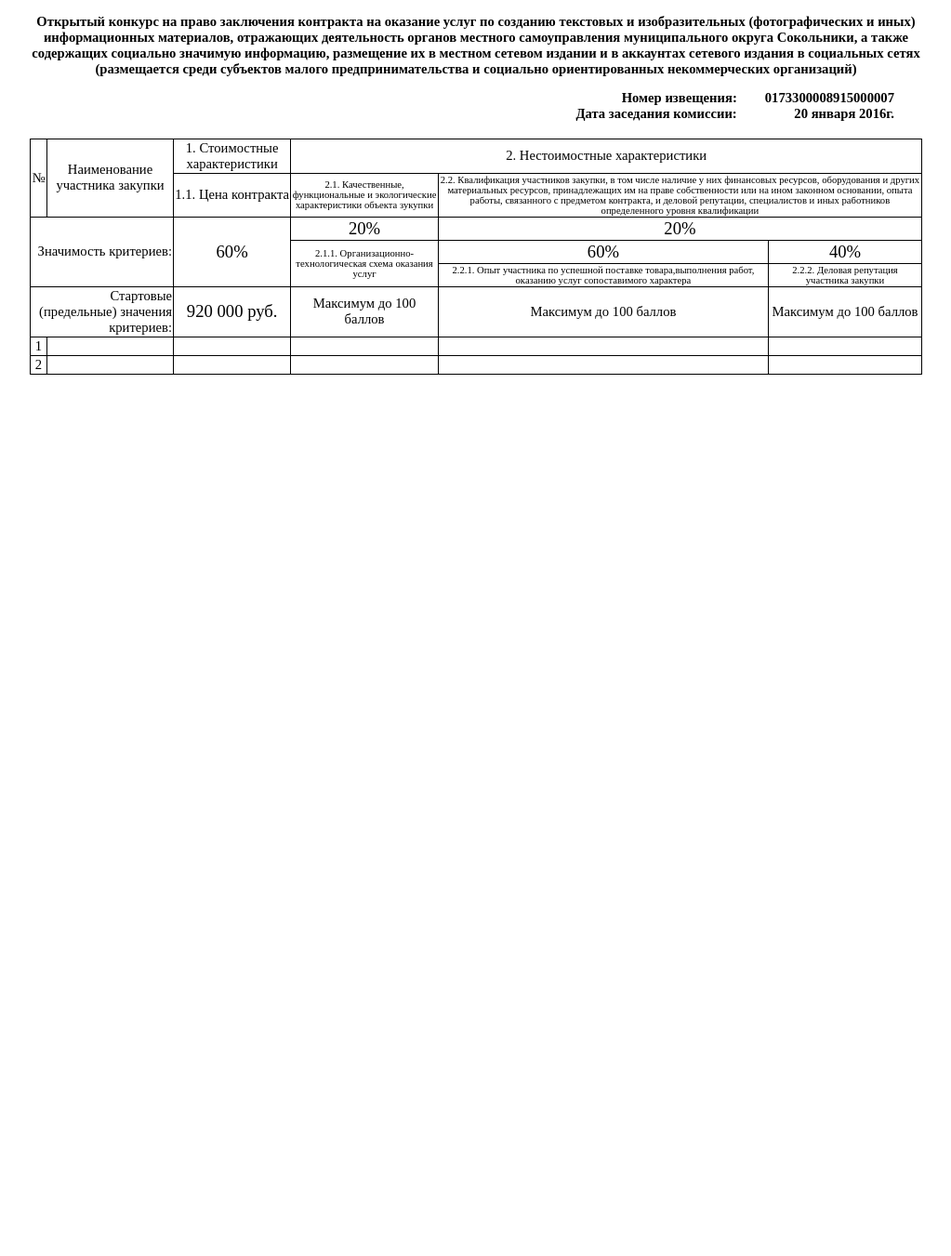
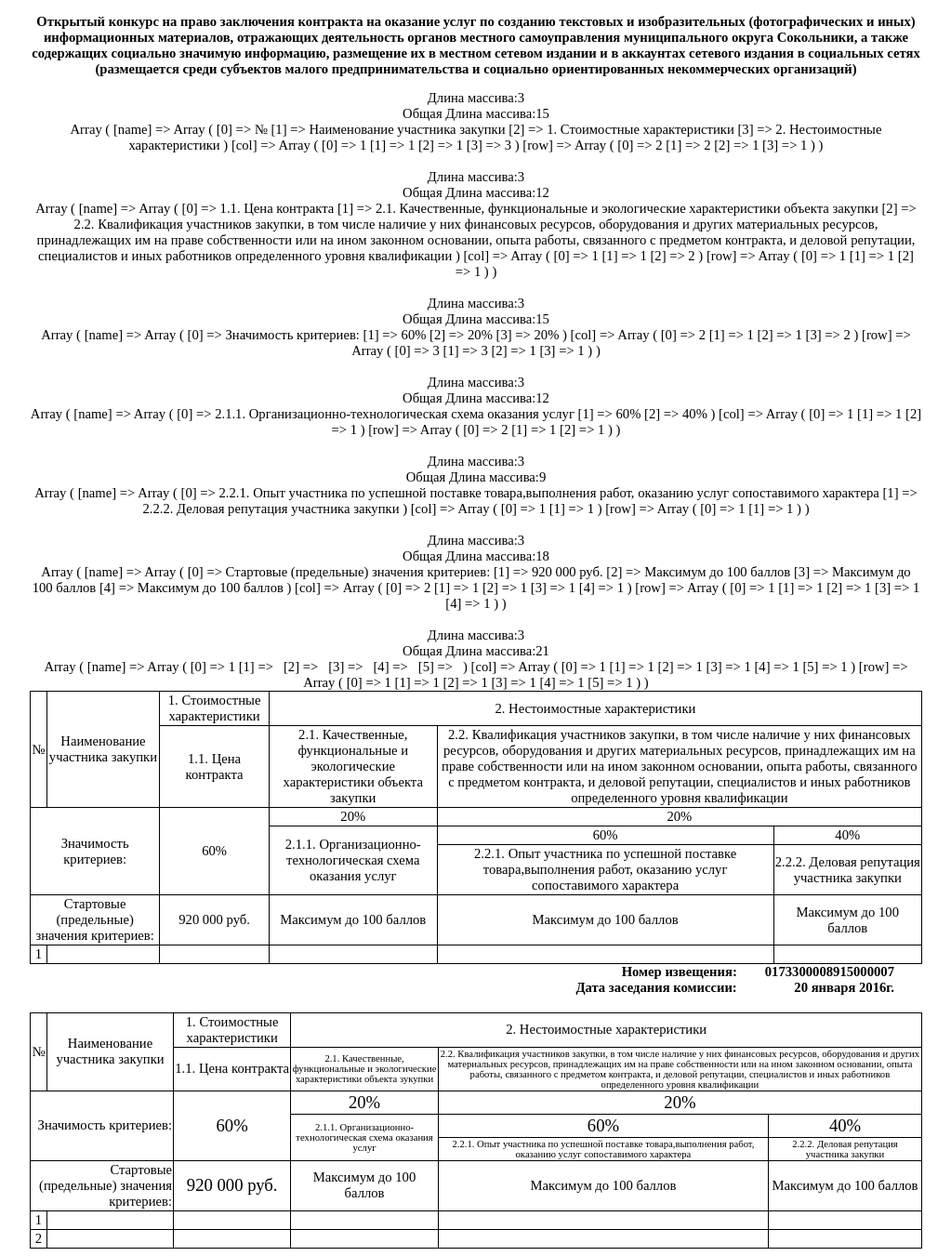
Before and after one commit to Sergikv/delta, a PHP site: page / in a window 1280 px wide. Shown: the whole page at 93% size, without its empty margins (128-1151 px from the left). Before the commit the page ends 403 px from the top, so only its background shows below. Run offline with PHP 8.4, Linux system fonts and the light colour scheme.

Commit message:
Заголовок гл.таблицы формируется успешно

```diff
--- a/table-registr-Model.php
+++ b/table-registr-Model.php
@@ -9,19 +9,211 @@ $title_table_1 = array (
 				"Наименование участника закупки",
 				"1. Стоимостные характеристики",
 				"2. Нестоимостные характеристики"),
-	"col" => array(
-				1, 1, 1, 3),
-	"row" => array(
-				2, 2, 1, 1)
+	"col" => array(1, 1, 1, 3),
+	"row" => array(2, 2, 1, 1)
 		);
 
 $title_table_2 = array (
 	"name" => array(
 				"1.1. Цена контракта",
-				"2.1. Качественные, функциональные и экологические характеристики объекта зукупки",
+				"2.1. Качественные, функциональные и экологические характеристики объекта закупки",
 				"2.2. Квалификация участников закупки, в том числе наличие у них финансовых ресурсов, оборудования и других материальных ресурсов, принадлежащих им на праве собственности или на ином законном основании, опыта работы, связанного с предметом контракта, и деловой репутации, специалистов и иных работников определенного уровня квалификации"),
-	"col" => array(
-				1, 1, 2),
-	"row" => array(
-				1, 1, 1)
+	"col" => array(1, 1, 2),
+	"row" => array(1, 1, 1)
 		);
+
+$title_table_3 = array (
+	"name" => array(
+				"Значимость критериев:",
+				"60%",
+				"20%",
+				"20%"),
+	"col" => array(2, 1, 1, 2),
+	"row" => array(3, 3, 1, 1)
+		);
+
+$title_table_4 = array (
+	"name" => array(
+				"2.1.1. Организационно-технологическая схема оказания услуг",
+				"60%",
+				"40%"),
+	"col" => array(1, 1, 1),
+	"row" => array(2, 1, 1)
+		);
+
+$title_table_5 = array (
+	"name" => array(
+				"2.2.1. Опыт участника по успешной поставке товара,выполнения работ, оказанию услуг сопоставимого характера",
+				"2.2.2. Деловая репутация участника закупки"),
+	"col" => array(1, 1),
+	"row" => array(1, 1)
+		);
+
+$title_table_6 = array (
+	"name" => array(
+				"Стартовые (предельные) значения критериев:",
+				"920 000 руб.",
+				"Максимум до 100 баллов",
+				"Максимум до 100 баллов",
+				"Максимум до 100 баллов"),
+	"col" => array(2, 1, 1, 1, 1),
+	"row" => array(1, 1, 1, 1, 1)
+		);
+
+$title_table_7 = array (
+	"name" => array(
+				"1",
+				"&nbsp;",
+				"&nbsp;",
+				"&nbsp;",
+				"&nbsp;",
+				"&nbsp;"),
+	"col" => array(1, 1, 1, 1, 1, 1),
+	"row" => array(1, 1, 1, 1, 1, 1)
+		);
+
+print  "Длина массива:" . count($title_table_1);
+print  "<br>Общая Длина массива:" . $q=count($title_table_1, COUNT_RECURSIVE) . "<br>" ;
+print_r($title_table_1);
+print  "<br><br> Длина массива:" . count($title_table_2);
+print  "<br>Общая  Длина массива:" . $q=count($title_table_2, COUNT_RECURSIVE) . "<br>" ;
+print_r($title_table_2);
+print  "<br><br> Длина массива:" . count($title_table_3);
+print  "<br>Общая  Длина массива:" . $q=count($title_table_3, COUNT_RECURSIVE) . "<br>" ;
+print_r($title_table_3);
+print  "<br><br> Длина массива:" . count($title_table_4);
+print  "<br>Общая  Длина массива:" . $q=count($title_table_4, COUNT_RECURSIVE) . "<br>" ;
+print_r($title_table_4);
+print  "<br><br> Длина массива:" . count($title_table_5);
+print  "<br>Общая  Длина массива:" . $q=count($title_table_5, COUNT_RECURSIVE) . "<br>" ;
+print_r($title_table_5);
+print  "<br><br> Длина массива:" . count($title_table_6);
+print  "<br>Общая  Длина массива:" . $q=count($title_table_6, COUNT_RECURSIVE) . "<br>" ;
+print_r($title_table_6);
+print  "<br><br> Длина массива:" . count($title_table_7);
+print  "<br>Общая  Длина массива:" . $q=count($title_table_7, COUNT_RECURSIVE) . "<br>" ;
+print_r($title_table_7);
+/* function __autoload($class_name) {
+    include 'Сlasses/' . $class_name . '.php';
+}
+
+$obj  = new MyClass1();
+$obj2 = new MyClass2();
+*/
+
+// Класс формирования отдельной ячейки  с контентом, colspan, rowspan
+class Box {
+	var $content;
+	var $col;
+	var $row;
+
+	function __construct ($content, $col, $row) {
+		$this -> content = $content;
+		$this -> col = $col;
+		$this -> row = $row;
+	}
+
+	// Функция вывода ячейки
+	function view() {
+		echo '<td colspan=" ' . $this -> col . ' " rowspan=" ' . $this -> row . ' "> ' . $this -> content . '</td>';
+	}
+
+}
+
+// Вывод первой строки заголовка таблицы
+echo "<table><tr>";
+
+$end_array = 3;
+//count($title_table_1) / 3 - 2;
+
+for ($i = 0; $i <= $end_array; $i++)  {
+	$cell = new Box ($title_table_1[name][$i], $title_table_1[col][$i], $title_table_1[row][$i]);
+ 	$cell -> view();
+ 	unset($cell);
+}
+unset($end_array);
+echo "</tr>";
+
+// Вывод второй строки заголовка таблицы
+echo "<tr>";
+
+$end_array = 2;
+//count($title_table_1, COUNT_RECURSIVE) / 3 - 2;
+
+for ($i = 0; $i <= $end_array; $i++)  {
+	$cell = new Box ($title_table_2[name][$i], $title_table_2[col][$i], $title_table_2[row][$i]);
+ 	$cell -> view();
+	unset($cell);
+}
+unset($end_array);
+echo "</tr>";
+
+// Вывод третьей строки заголовка таблицы
+echo "<tr>";
+
+$end_array = 3;
+//count($title_table_3, COUNT_RECURSIVE) / 3 - 2;
+
+for ($i = 0; $i <= $end_array; $i++)  {
+	$cell = new Box ($title_table_3[name][$i], $title_table_3[col][$i], $title_table_3[row][$i]);
+ 	$cell -> view();
+ 	unset($cell);
+}
+unset($end_array);
+echo "</tr>";
+
+// Вывод четвертой строки заголовка таблицы
+echo "<tr>";
+
+$end_array = 2;
+//count($title_table_4, COUNT_RECURSIVE) / 3 - 2;
+
+for ($i = 0; $i <= $end_array; $i++)  {
+	$cell = new Box ($title_table_4[name][$i], $title_table_4[col][$i], $title_table_4[row][$i]);
+ 	$cell -> view();
+ 	unset($cell);
+}
+unset($end_array);
+echo "</tr>";
+
+// Вывод пятой строки заголовка таблицы
+echo "<tr>";
+
+$end_array = 1;
+//count($title_table_5, COUNT_RECURSIVE) / 3 - 2;
+
+for ($i = 0; $i <= $end_array; $i++)  {
+	$cell = new Box ($title_table_5[name][$i], $title_table_5[col][$i], $title_table_5[row][$i]);
+ 	$cell -> view();
+ 	unset($cell);
+}
+unset($end_array);
+echo "</tr>";
+
+// Вывод шестой строки заголовка таблицы
+echo "<tr>";
+
+$end_array = 4;
+//count($title_table_6) / 3 - 2;
+
+for ($i = 0; $i <= $end_array; $i++)  {
+	$cell = new Box ($title_table_6[name][$i], $title_table_6[col][$i], $title_table_6[row][$i]);
+ 	$cell -> view();
+ 	unset($cell);
+}
+unset($end_array);
+echo "</tr>";
+
+// Вывод седьмой строки заголовка таблицы
+echo "<tr>";
+
+$end_array = 5;
+//count($title_table_7) / 3 - 2;
+
+for ($i = 0; $i <= $end_array; $i++)  {
+	$cell = new Box ($title_table_7[name][$i], $title_table_7[col][$i], $title_table_7[row][$i]);
+ 	$cell -> view();
+ 	unset($cell);
+}
+unset($end_array);
+echo "</tr></table>";
--- a/table-registr-View.php
+++ b/table-registr-View.php
@@ -3,7 +3,9 @@
 самоуправления муниципального округа Сокольники, а также содержащих социально значимую информацию, размещение их в
 местном сетевом издании и в аккаунтах сетевого издания в социальных сетях (размещается среди субъектов малого
 предпринимательства и социально ориентированных некоммерческих организаций) </p>
-
+<?
+include ("table-registr-Model.php");
+?>
 <table class="title_1 title_11">
     <tr>
     	<td class="title_12">
```
Lines whose indentation alone changed are shown as unchanged.
